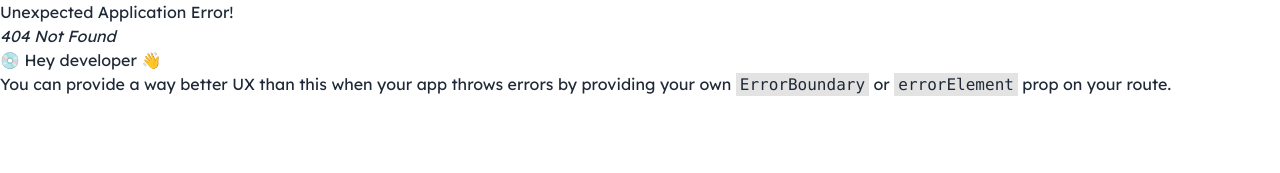
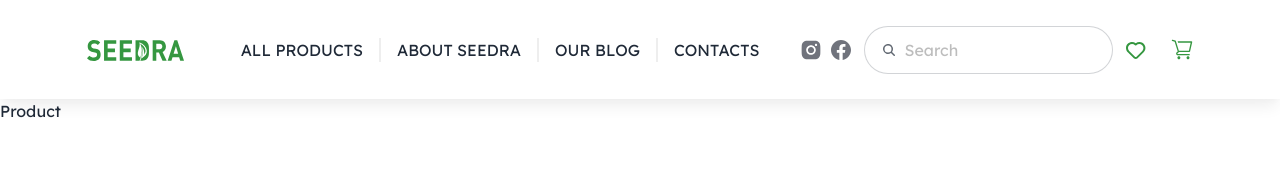
Before and after one commit to nurbek2107/myProject, a React (Vite) app: page /product in a window 1280 px wide. Before the commit this address had no page. Shown: the top 173 px of the page. Built offline with nearby package versions, Linux system fonts and the light colour scheme.

Commit message:
product
Signed-off-by: nurbek2107 <abduaxatov002@gmail.com>

```diff
--- a/package.json
+++ b/package.json
@@ -13,11 +13,8 @@
     "@material-tailwind/react": "^2.1.9",
     "react": "^18.2.0",
     "react-dom": "^18.2.0",
-<<<<<<< HEAD
+    "react-hot-toast": "^2.4.1",
     "react-icons": "^5.2.1",
-=======
-    "react-hot-toast": "^2.4.1",
->>>>>>> bd43cc93ec5413303de69e0c65a4dc6faa22d010
     "react-router-dom": "^6.24.1"
   },
   "devDependencies": {
--- a/src/components/navbar/Navbar.jsx
+++ b/src/components/navbar/Navbar.jsx
@@ -145,6 +145,7 @@ function Navbar() {
                   </svg>
                 </button>
                 <button>
+                  <NavLink to="/product">
                     <svg
                       width="24"
                       height="24"
@@ -165,6 +166,7 @@ function Navbar() {
                         fill="#359740"
                       />
                     </svg>
+                  </NavLink>
                 </button>
               </div>
             </div>
--- /dev/null
+++ b/src/pages/Product.jsx
@@ -0,0 +1,9 @@
+import React from 'react'
+
+function Product() {
+  return (
+    <div>Product</div>
+  )
+}
+
+export default Product
```
Also changed, not shown: src/App.jsx (+13 -9 lines), 1 other file (tests, documents, lock files or other folders). Lines whose indentation alone changed are shown as unchanged.
